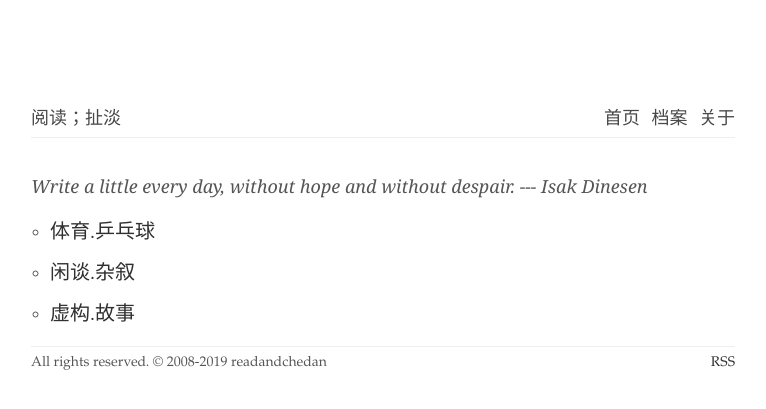
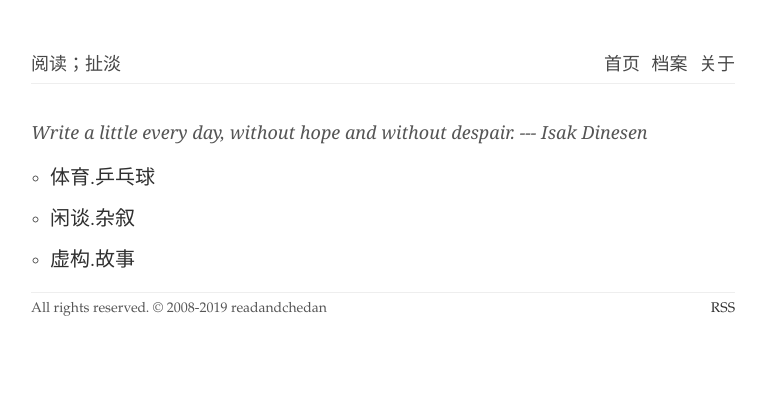
Before and after one commit to readandchedan/readandchedan.github.io, a Jekyll site: the page built from index.html, in a window 1280 px wide. Shown: the top 409 px of the page, without its empty margins (257-1023 px from the left). Built offline with Jekyll 4.4.1, drawn with Linux system fonts in a browser that asks for light colours.

Commit message:
remove padding from top

```diff
--- a/css/stylesheet.css
+++ b/css/stylesheet.css
@@ -37,7 +37,7 @@ body {
   font-size: 1.125em;
   line-height: 1.8em;
   -webkit-font-smoothing: antialiased;
-  padding: 4em 1em;
+  padding: 1em 1em;
 }
 
 
```
